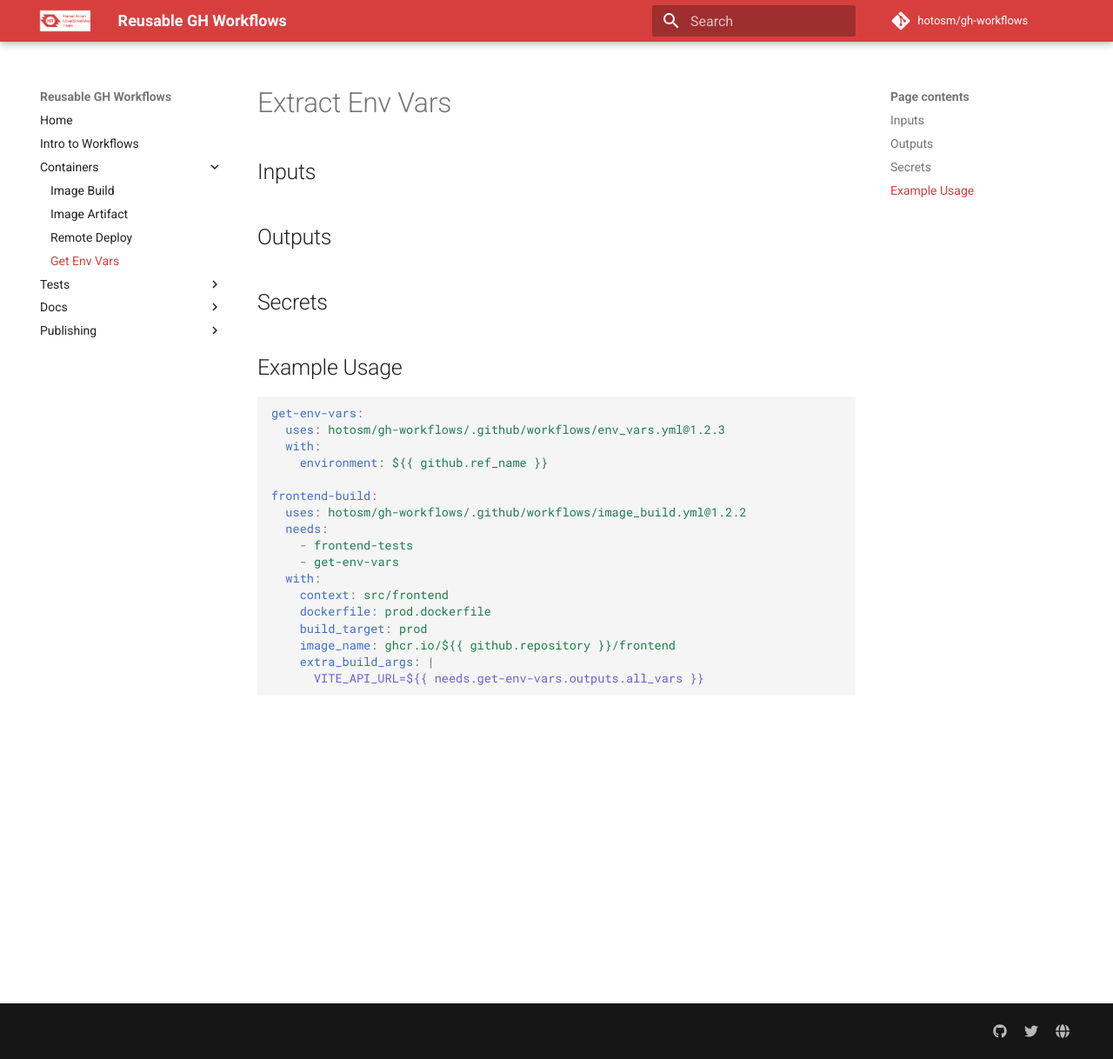
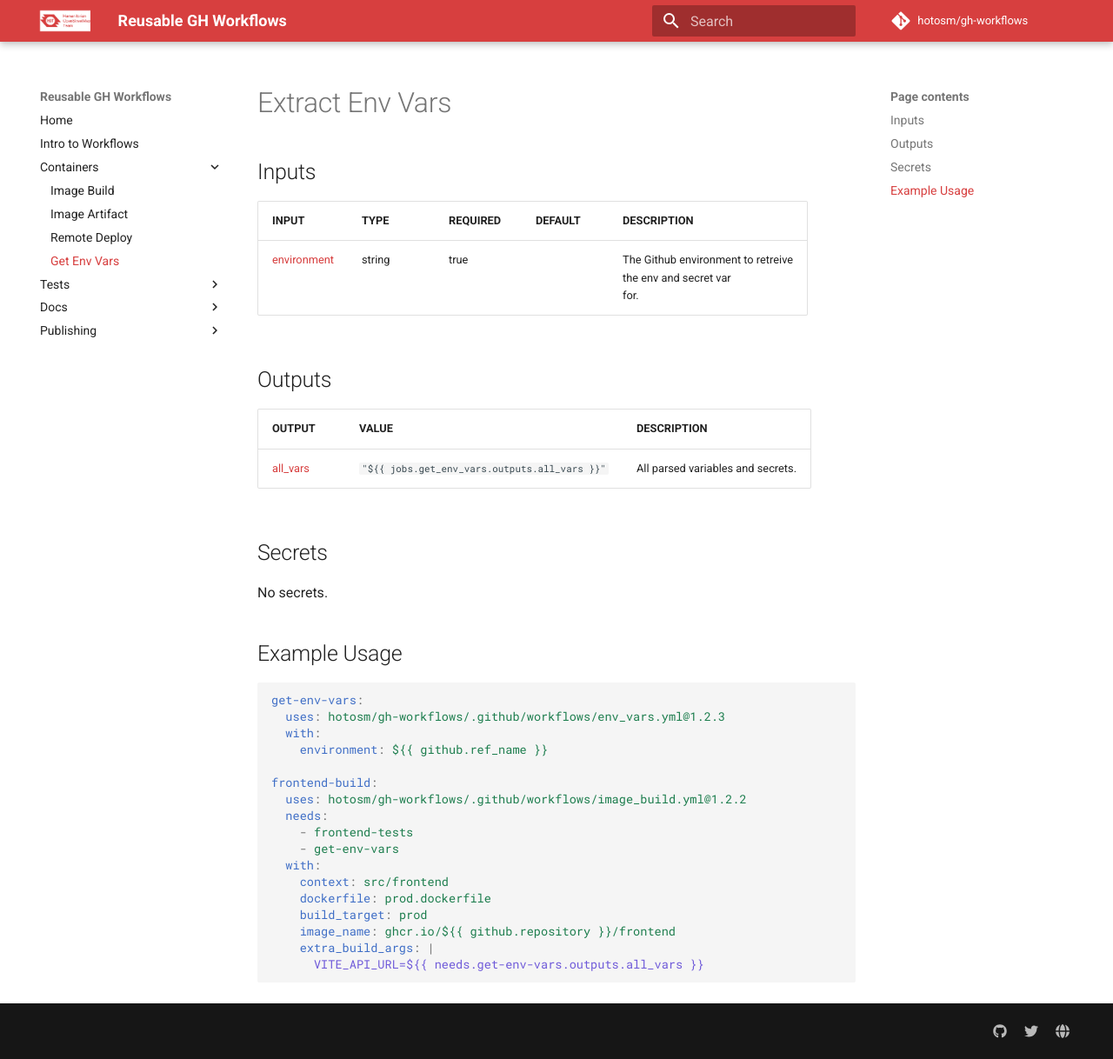
Before and after one commit to hotosm/gh-workflows, an MkDocs documentation site: the page built from docs/env_vars.md, in a window 1280 px wide and 1218 px high. Shown: the whole window at 87% size. Built offline with MkDocs 1.6.1 and Material for MkDocs 9.7.7, drawn with Linux system fonts in a browser that asks for light colours; comment, search, counter and statistics services are not loaded.

Commit message:
docs: updated workflow docs

```diff
--- a/docs/env_vars.md
+++ b/docs/env_vars.md
@@ -2,9 +2,31 @@
 
 ## Inputs
 
+<!-- AUTO-DOC-INPUT:START - Do not remove or modify this section -->
+
+| INPUT                                                             | TYPE   | REQUIRED | DEFAULT | DESCRIPTION                                                            |
+| ----------------------------------------------------------------- | ------ | -------- | ------- | ---------------------------------------------------------------------- |
+| <a name="input_environment"></a>[environment](#input_environment) | string | true     |         | The Github environment to retreive <br>the env and secret var <br>for. |
+
+<!-- AUTO-DOC-INPUT:END -->
+
 ## Outputs
 
+<!-- AUTO-DOC-OUTPUT:START - Do not remove or modify this section -->
+
+| OUTPUT                                                     | VALUE                                         | DESCRIPTION                       |
+| ---------------------------------------------------------- | --------------------------------------------- | --------------------------------- |
+| <a name="output_all_vars"></a>[all_vars](#output_all_vars) | `"${{ jobs.get_env_vars.outputs.all_vars }}"` | All parsed variables and secrets. |
+
+<!-- AUTO-DOC-OUTPUT:END -->
+
 ## Secrets
+
+<!-- AUTO-DOC-SECRETS:START - Do not remove or modify this section -->
+
+No secrets.
+
+<!-- AUTO-DOC-SECRETS:END -->
 
 ## Example Usage
 
```
